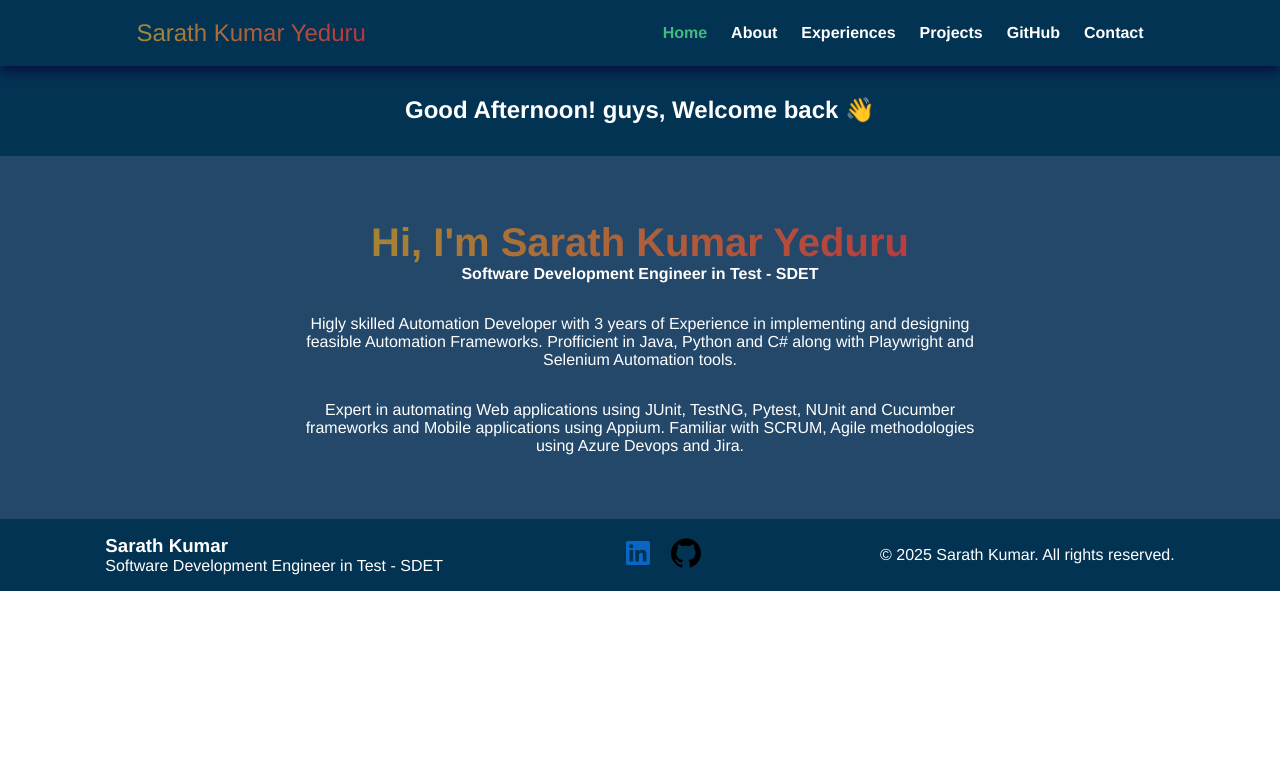
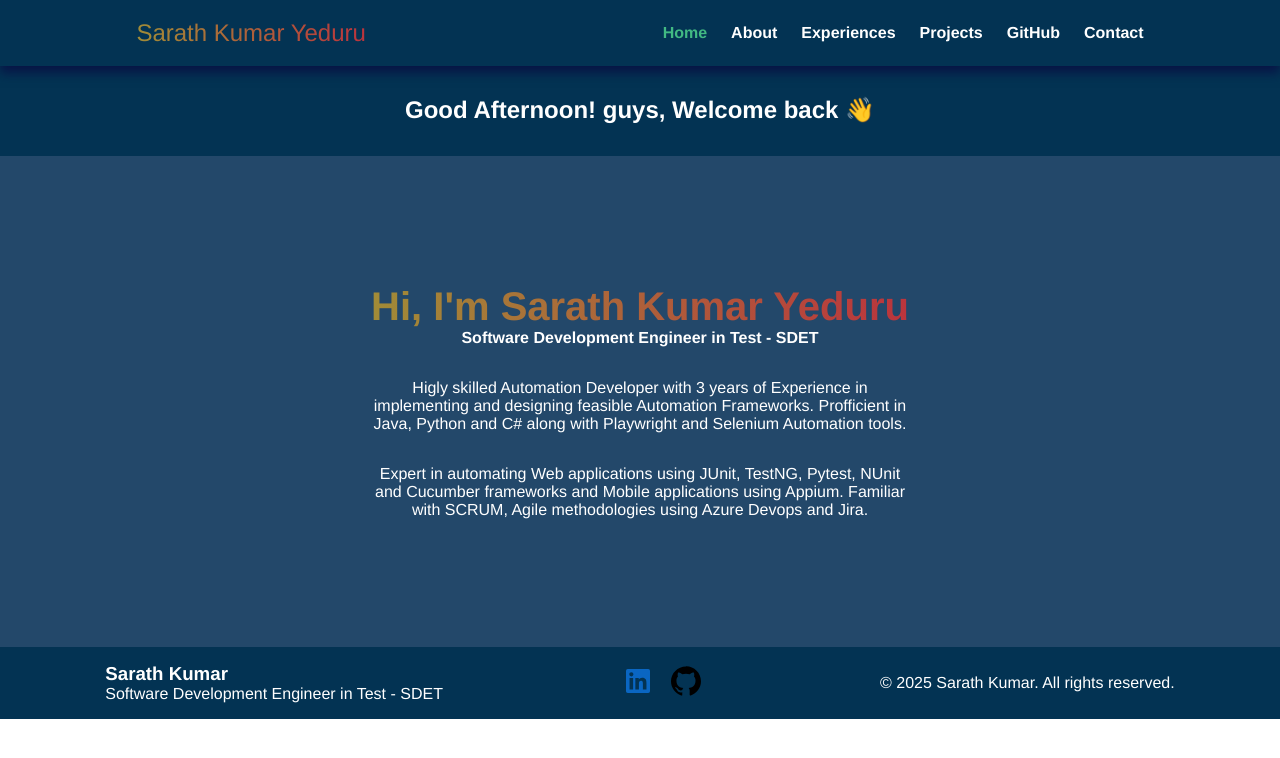
Before and after one commit to Sarath-sk/My-Portfolio, a Vue app: page / in a window 1280 px wide. Shown: the top 758 px of the page. Built offline with nearby package versions, Linux system fonts and the light colour scheme.

Commit message:
Update HomePage.vue

```diff
--- a/src/components/HomePage.vue
+++ b/src/components/HomePage.vue
@@ -91,7 +91,7 @@ h1{
 .data-container{
     background-color: #23486A;
     color: white;
-    padding: 4rem;
+    padding: 8rem;
     display: flex;
     flex-direction: column;
     gap: 2rem;
```
